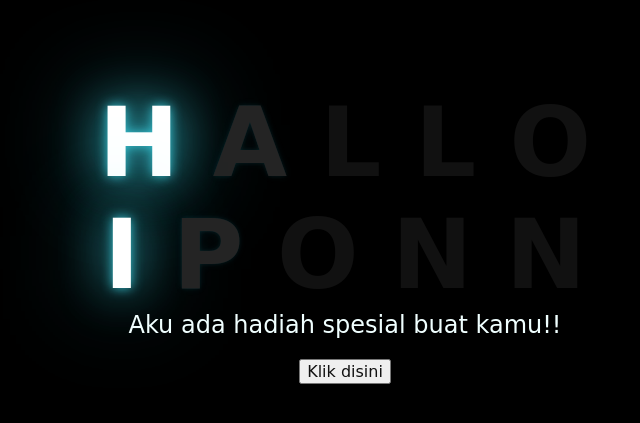
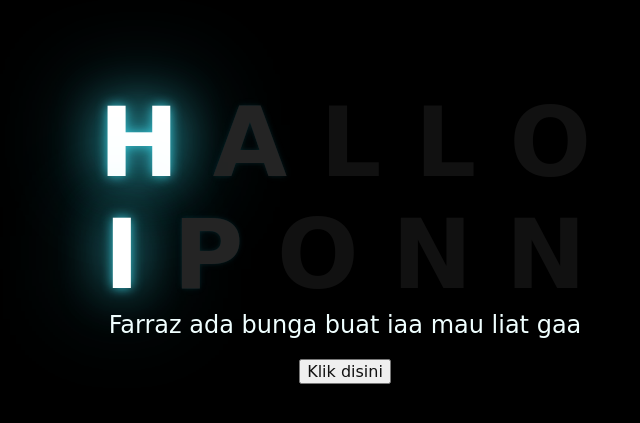
Before and after one commit to farrazx/flower-tia, a plain HTML site: page index.html in a window 1280 px wide. Shown: the part 173-596 px from the top of the page, without its empty margins (303-943 px from the left). Drawn offline with Linux system fonts and the light colour scheme.

Commit message:
Update index.html

```diff
--- a/index.html
+++ b/index.html
@@ -26,7 +26,7 @@
       <span>N</span>
     </div>
     <div class="description">
-      <span>Aku ada hadiah spesial buat kamu!!</span>
+      <span>Farraz ada bunga buat iaa mau liat gaa</span>
     </div>
     <div class="button">
       <button>
```
